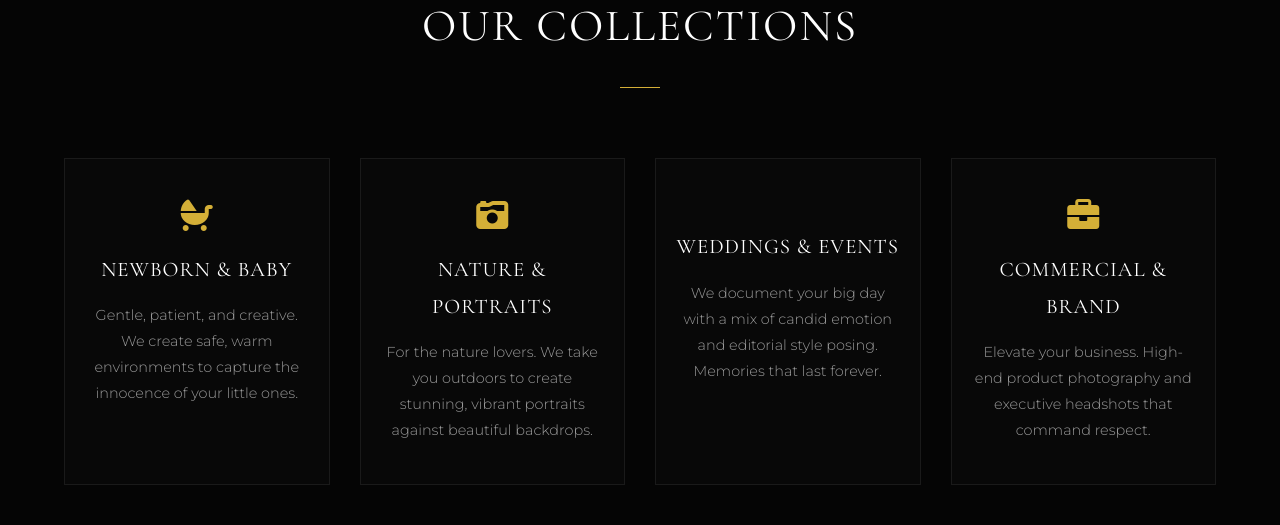
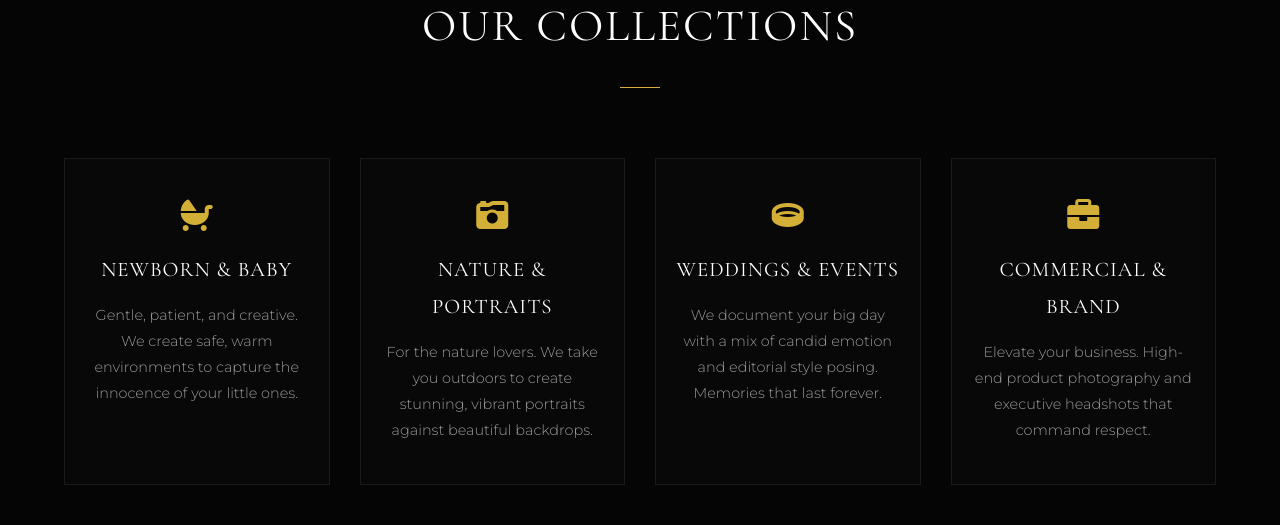
Before and after one commit to kelvin-keter/keems-photography, a Flask app: page / in a window 1280 px wide. Shown: the part 1476-2001 px from the top of the page. Run offline with Flask 3, Linux system fonts and the light colour scheme.

Commit message:
Fixed missing wedding icon in services section

```diff
--- a/templates/index.html
+++ b/templates/index.html
@@ -58,7 +58,7 @@
             </div>
 
             <div class="service-card">
-                <i class="fa-solid fa-rings-wedding"></i>
+                <i class="fa-solid fa-ring"></i>
                 <h3>Weddings & Events</h3>
                 <p style="color: #999; font-size: 0.9rem;">We document your big day with a mix of candid emotion and editorial style posing. Memories that last forever.</p>
             </div>
```
